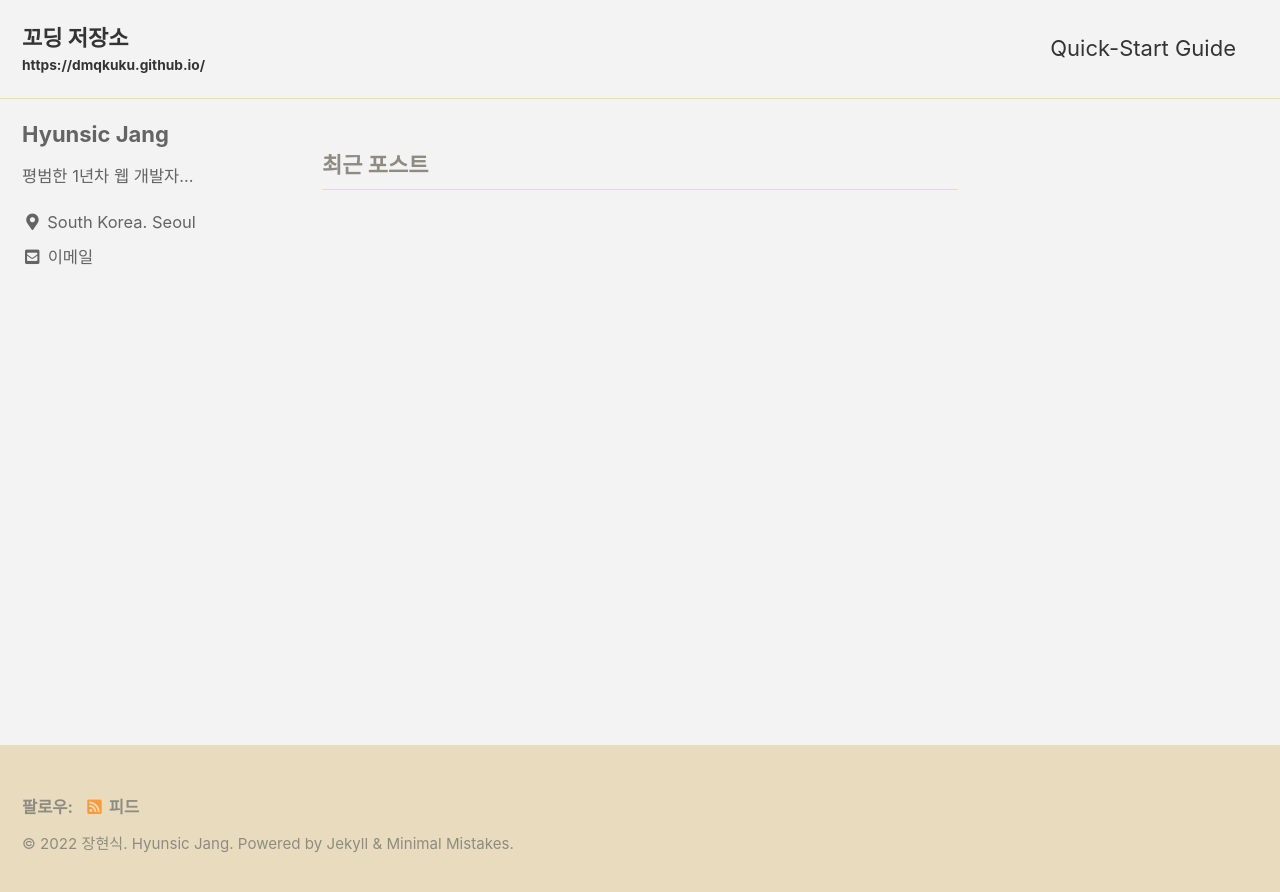
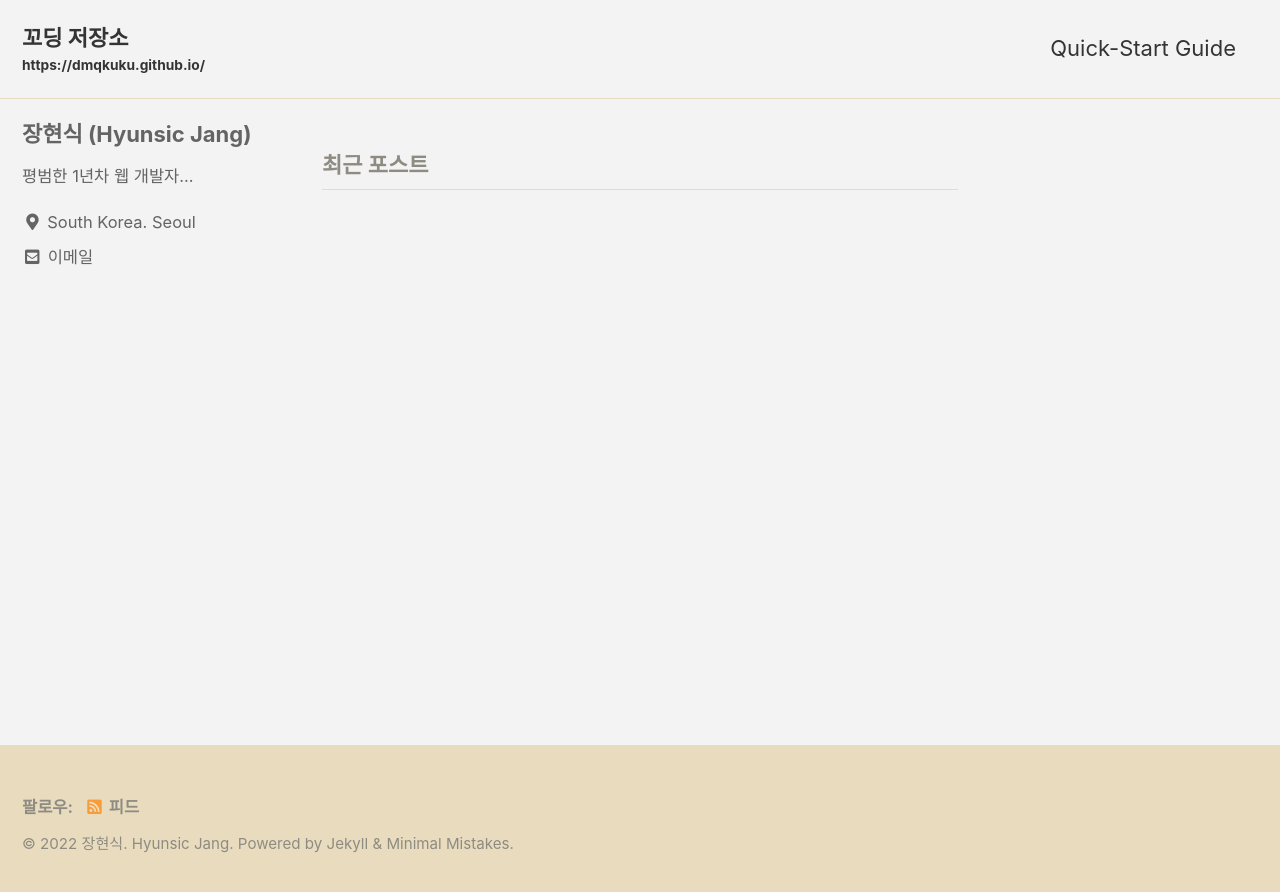
Before and after one commit to dmqkuku/jhsPage, a Jekyll site: the page built from index.html, in a window 1280 px wide. Shown: the top 892 px of the page. Built offline with Jekyll 4.4.1, drawn with Linux system fonts in a browser that asks for light colours; cached includes are drawn as plain includes; the list of posts is cut into pages by our own code.

Commit message:
설정 변경

```diff
--- a/_config.yml
+++ b/_config.yml
@@ -102,7 +102,7 @@ analytics:
 
 # Site Author
 author:
-  name             : "Hyunsic Jang"
+  name             : "장현식 (Hyunsic Jang)"
   avatar           : # path of avatar image, e.g. "/assets/images/bio-photo.jpg"
   bio              : "평범한 1년차 웹 개발자..."
   location         : "South Korea. Seoul"
```
